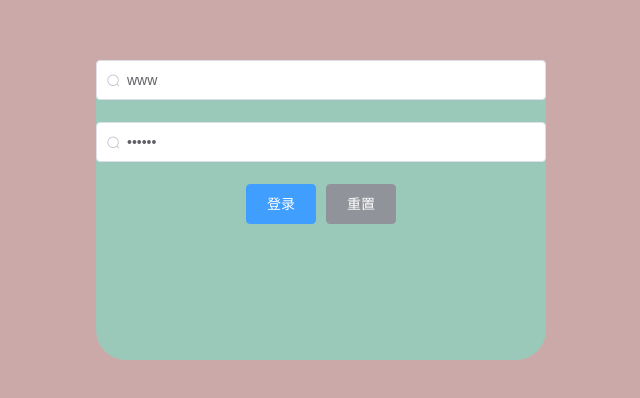
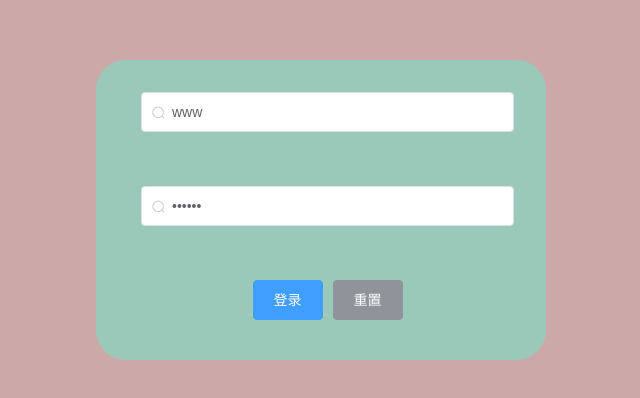
Before and after one commit to wyan-all/dianshang, a Vue app: page /#/login in a window 1280 px wide. Shown: the part 190-588 px from the top of the page, without its empty margins (319-959 px from the left). Built offline with nearby package versions, Linux system fonts and the light colour scheme.

Commit message:
修改了一些样式以及找到了一个查询字段输入点击页码、size的bug

```diff
--- a/src/components/Login.vue
+++ b/src/components/Login.vue
@@ -52,7 +52,10 @@ export default {
 }
 </script>
 
-<style>
+<!--style改变element ui的样式：
+在浏览器中打开开发者模式查看要修改元素的标签名、类名等，
+在本地文件中添加父类，通过级联选择器（父子、祖先、同级等） 匹配要修改的元素，进行样式修改-->
+<style >
 .container {
   background-color: rgb(204, 169, 169);
   width: 100%;
@@ -69,4 +72,11 @@ export default {
   top: 50%;
   transform: translate(-50%, -50%);
 }
+
+.loginbox .el-form-item__content {
+  margin-right: 32px;
+  margin-top: 32px;
+  padding-left:45px
+}
+
 </style>
--- a/src/components/home.vue
+++ b/src/components/home.vue
@@ -78,6 +78,7 @@ export default {
         pagesize: 2 // 每页显示的列表条数
 
       },
+      temp: false,
       totalnum: 0, // 总的查询数量，这里目前有问题，需要开发时和后台确认
       pathapi: 'http://localhost:3000/path', // 总条数
       tableData: [{
@@ -112,6 +113,7 @@ export default {
           console.log(typeof that.querryInfo.value1, that.querryInfo.region)
           that.tableData = res.data
           that.totalnum = res.data.length
+          that.temp = true
           console.log(that.tableData)
         })
         .catch(function (err) {
@@ -138,9 +140,17 @@ export default {
     handleSizeChange (newsize) {
       console.log('页码尺寸改变:', newsize)
       this.querryInfo.pagesize = newsize
-      if (this.querryInfo.user !== '' && this.querryInfo.region !== '') {
+      if (this.querryInfo.user !== '' && this.querryInfo.region !== '' && this.temp === true) {
         this.pathapi = 'http://localhost:3000/quer'
       } else {
+        // this.querryInfo.value1 = ''
+        // this.querryInfo.user = ''
+        // this.querryInfo.region = ''
+        // 存在一个问题：
+        // 当在查询字段将所有必填字段输入完后，没有点击查询，点击了改变页码和列表显示条数的时间为之后，向后台发送的请求字段中会显示对应的查询字段，
+        // 从而调用的时后台查询功能的api，返回前端的将是特定字段以及特定页码和列表条数的结果
+        // 需要明确这种方式下具体是按字段查询还是保持原来的查询结果仅调整页码和列表数目。
+        // 从而定义了temp，想要只有点击查询才调用查询接口，页码改变但是查询字段保持原来字段不变，但是后台传入了字段中查询字段仍是改变的，须在开发时和后台协商
         this.pathapi = 'http://localhost:3000/path'
       }
       this.getList(this.pathapi)
@@ -151,10 +161,10 @@ export default {
     handleCurrentChange (newpage) {
       console.log('页码改变pagenum:', newpage)
       this.querryInfo.pagenum = newpage
-      if (this.querryInfo.user === '' && this.querryInfo.region === '') {
+      if (this.querryInfo.user !== '' && this.querryInfo.region !== '' && this.temp === true) {
+        this.pathapi = 'http://localhost:3000/quer'
+      } else {
         this.pathapi = 'http://localhost:3000/path'
-      } else {
-        this.pathapi = 'http://localhost:3000/quer'
       }
       this.getList(this.pathapi)
       // 向后台请求当前页码的数据
@@ -164,4 +174,11 @@ export default {
 </script>
 
 <style>
+.demonstration {
+margin-right:10px
+}
+
+.el-form--inline .el-form-item__content  {
+  margin-left:10px
+}
 </style>
```
